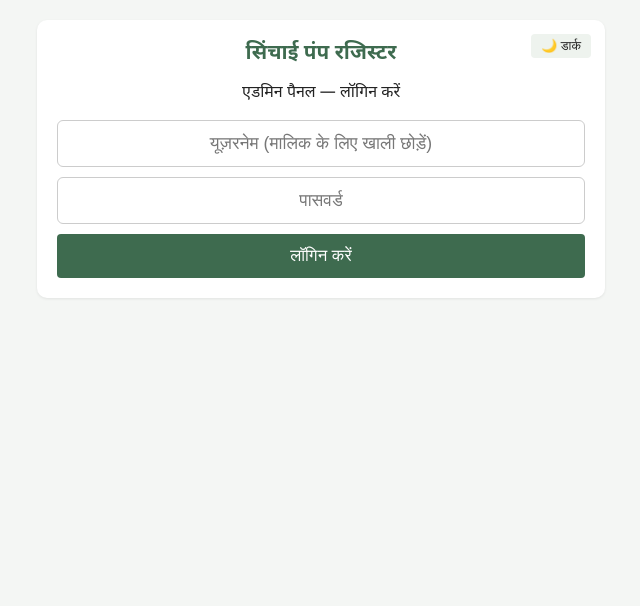
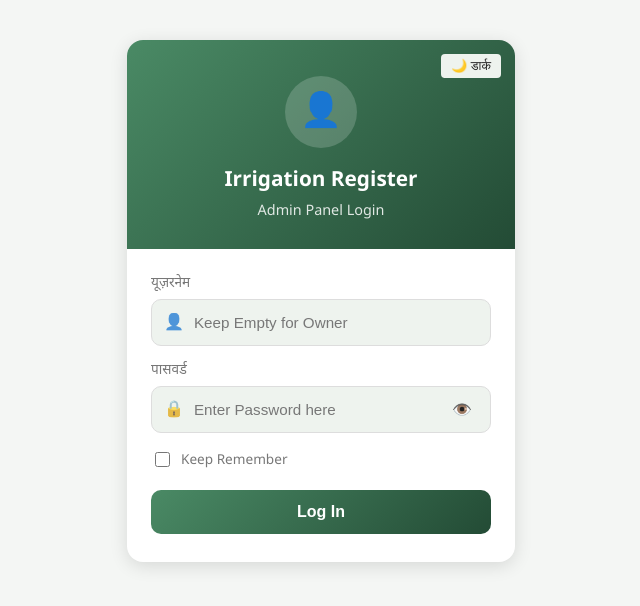
Before and after one commit to sohanyadav20/Sichai_app, a React (Vite) app in the folder frontend/: page / in a window 1280 px wide. Shown: the top 606 px of the page, without its empty margins (319-959 px from the left). Built offline with nearby package versions, Linux system fonts and the light colour scheme.

Commit message:
Update Login Page

```diff
--- a/frontend/src/App.css
+++ b/frontend/src/App.css
@@ -76,6 +76,136 @@ input::placeholder {
 
 .theme-toggle-corner:hover {
   background: var(--border);
+}
+
+/* ================= Login page (admin panel ka darwaaza) ================= */
+.login-page {
+  max-width: 420px;
+  margin: 0 auto;
+  padding: 40px 16px;
+}
+
+.login-card {
+  position: relative;
+  background: var(--card-bg);
+  border-radius: 16px;
+  overflow: hidden;
+  box-shadow: 0 4px 18px var(--shadow-strong);
+}
+
+.login-card-header {
+  background: linear-gradient(135deg, #4a8a65, #234b35);
+  color: white;
+  text-align: center;
+  padding: 36px 24px 28px;
+}
+
+.login-avatar {
+  width: 72px;
+  height: 72px;
+  border-radius: 50%;
+  background: rgba(255, 255, 255, 0.18);
+  display: flex;
+  align-items: center;
+  justify-content: center;
+  font-size: 2.1rem;
+  margin: 0 auto 16px;
+}
+
+.login-card-header h1 {
+  margin: 0 0 6px;
+  font-size: 1.3rem;
+}
+
+.login-card-header p {
+  margin: 0;
+  font-size: 0.9rem;
+  color: rgba(255, 255, 255, 0.85);
+}
+
+.login-card-body {
+  padding: 26px 24px 28px;
+  display: flex;
+  flex-direction: column;
+  gap: 16px;
+}
+
+.login-field {
+  display: flex;
+  flex-direction: column;
+  gap: 6px;
+  font-size: 0.85rem;
+  color: var(--text-muted);
+  text-align: left;
+}
+
+.input-with-icon {
+  display: flex;
+  align-items: center;
+  gap: 8px;
+  background: var(--row-hover);
+  border: 1px solid var(--border);
+  border-radius: 10px;
+  padding: 4px 12px;
+}
+
+.input-with-icon .input-icon {
+  font-size: 1rem;
+  opacity: 0.75;
+}
+
+.input-with-icon input {
+  flex: 1;
+  border: none;
+  background: transparent;
+  padding: 10px 2px;
+  font-size: 0.95rem;
+  color: var(--text);
+  outline: none;
+}
+
+.eye-toggle {
+  background: transparent;
+  padding: 4px 6px;
+  font-size: 1rem;
+  line-height: 1;
+}
+
+.eye-toggle:hover {
+  background: var(--border);
+  border-radius: 6px;
+}
+
+.remember-row {
+  display: flex;
+  align-items: center;
+  gap: 8px;
+  font-size: 0.85rem;
+  color: var(--text-muted);
+  cursor: pointer;
+}
+
+.remember-row input {
+  width: 15px;
+  height: 15px;
+}
+
+.login-submit-btn {
+  background: linear-gradient(135deg, #4a8a65, #234b35);
+  color: white;
+  padding: 13px;
+  border-radius: 10px;
+  font-size: 1rem;
+  font-weight: bold;
+  margin-top: 4px;
+}
+
+.login-submit-btn:hover {
+  filter: brightness(1.08);
+}
+
+.login-submit-btn:disabled {
+  opacity: 0.7;
 }
 
 .app-header {
--- a/frontend/src/App.jsx
+++ b/frontend/src/App.jsx
@@ -56,7 +56,7 @@ const NAV = [
 function buildWhatsAppLink(phone, name, due) {
   const digits = (phone || "").replace(/\D/g, "");
   const withCountryCode = digits.length === 10 ? `91${digits}` : digits;
-  const message = `${name}, आपका सिंचाई पंप का बकाया ₹${due.toFixed(
+  const message = `${name} आपका सिंचाई का बकाया ₹${due.toFixed(
     2,
   )} है। कृपया जल्द भुगतान करें। धन्यवाद। -सोहन यादव`;
   return `https://wa.me/${withCountryCode}?text=${encodeURIComponent(message)}`;
@@ -68,7 +68,7 @@ function buildSmsLink(phone, name, due) {
   const digits = (phone || "").replace(/\D/g, "");
   const withCountryCode =
     digits.length === 10 ? `+91${digits}` : digits ? `+${digits}` : "";
-  const message = `${name}, आपका सिंचाई पंप का बकाया ₹${due.toFixed(
+  const message = `${name} आपका सिंचाई का बकाया ₹${due.toFixed(
     2,
   )} है। कृपया जल्द भुगतान करें। धन्यवाद। -सोहन यादव`;
   // iPhone aur Android me "body=" ke pehle alag symbol chahiye hota hai
@@ -173,7 +173,8 @@ function FarmerRecordView({ theme, toggleTheme }) {
           toggleTheme={toggleTheme}
           className="theme-toggle-corner"
         />
-        <h1>सिंचाई पंप रजिस्टर</h1>
+        <h1>सिंचाई विवरण</h1>
+        <h1>Irrigation Details</h1>
         <p>अपना मोबाइल नंबर डालकर अपना रिकॉर्ड देखें / प्रिंट करें</p>
         <div className="farmer-view-search">
           <input
@@ -306,7 +307,10 @@ export default function App() {
 function AdminGate({ theme, toggleTheme }) {
   const [auth, setAuth] = useState(() => {
     try {
-      const saved = JSON.parse(sessionStorage.getItem(AUTH_KEY) || "null");
+      // Pehle "याद रखें" wala (localStorage) check karo, phir isi tab ka session wala
+      const raw =
+        localStorage.getItem(AUTH_KEY) || sessionStorage.getItem(AUTH_KEY);
+      const saved = JSON.parse(raw || "null");
       if (saved && saved.token) {
         setAuthToken(saved.token);
         return saved;
@@ -318,6 +322,8 @@ function AdminGate({ theme, toggleTheme }) {
   });
   const [username, setUsername] = useState("");
   const [password, setPassword] = useState("");
+  const [showPassword, setShowPassword] = useState(false);
+  const [rememberMe, setRememberMe] = useState(false);
   const [error, setError] = useState("");
   const [loading, setLoading] = useState(false);
 
@@ -335,7 +341,13 @@ function AdminGate({ theme, toggleTheme }) {
         username: data.username,
         role: data.role,
       };
+      if (rememberMe) {
+        localStorage.setItem(AUTH_KEY, JSON.stringify(saved));
+        sessionStorage.removeItem(AUTH_KEY);
+      } else {
         sessionStorage.setItem(AUTH_KEY, JSON.stringify(saved));
+        localStorage.removeItem(AUTH_KEY);
+      }
       setAuthToken(saved.token);
       setPassword("");
       setAuth(saved);
@@ -350,6 +362,7 @@ function AdminGate({ theme, toggleTheme }) {
 
   const handleLogout = () => {
     sessionStorage.removeItem(AUTH_KEY);
+    localStorage.removeItem(AUTH_KEY);
     setAuthToken(null);
     setAuth(null);
   };
@@ -366,36 +379,76 @@ function AdminGate({ theme, toggleTheme }) {
   }
 
   return (
-    <div className="farmer-view">
-      <div className="farmer-view-box">
+    <div className="login-page">
+      <div className="login-card">
         <ThemeToggle
           theme={theme}
           toggleTheme={toggleTheme}
           className="theme-toggle-corner"
         />
-        <h1>सिंचाई पंप रजिस्टर</h1>
-        <p>एडमिन पैनल — लॉगिन करें</p>
-        <div className="farmer-view-search">
+        <div className="login-card-header">
+          <div className="login-avatar">👤</div>
+          <h1>Irrigation Register</h1>
+          <p>Admin Panel Login</p>
+        </div>
+
+        <div className="login-card-body">
+          <label className="login-field">
+            यूज़रनेम
+            <div className="input-with-icon">
+              <span className="input-icon">👤</span>
               <input
                 type="text"
-            placeholder="यूज़रनेम (मालिक के लिए खाली छोड़ें)"
+                placeholder="Keep Empty for Owner"
                 value={username}
                 autoCapitalize="none"
                 onChange={(e) => setUsername(e.target.value)}
                 onKeyDown={(e) => e.key === "Enter" && handleLogin()}
               />
-          <input
-            type="password"
-            placeholder="पासवर्ड"
+            </div>
+          </label>
+
+          <label className="login-field">
+            पासवर्ड
+            <div className="input-with-icon">
+              <span className="input-icon">🔒</span>
+              <input
+                type={showPassword ? "text" : "password"}
+                placeholder="Enter Password here"
                 value={password}
                 onChange={(e) => setPassword(e.target.value)}
                 onKeyDown={(e) => e.key === "Enter" && handleLogin()}
               />
-          <button onClick={handleLogin} disabled={loading}>
-            {loading ? "जांच रहे हैं..." : "लॉगिन करें"}
-          </button>
-        </div>
+              <button
+                type="button"
+                className="eye-toggle"
+                onClick={() => setShowPassword((v) => !v)}
+                title={showPassword ? "Hide Password" : "Show Password"}
+              >
+                {showPassword ? "🙈" : "👁️"}
+              </button>
+            </div>
+          </label>
+
+          <label className="remember-row">
+            <input
+              type="checkbox"
+              checked={rememberMe}
+              onChange={(e) => setRememberMe(e.target.checked)}
+            />
+            Keep Remember
+          </label>
+
           {error && <p className="farmer-view-error">{error}</p>}
+
+          <button
+            className="login-submit-btn"
+            onClick={handleLogin}
+            disabled={loading}
+          >
+            {loading ? "जांच रहे हैं..." : "Log In"}
+          </button>
+        </div>
       </div>
     </div>
   );
@@ -1059,8 +1112,7 @@ function AdminApp({ auth, onLogout, theme, toggleTheme }) {
               {printMode === "full" && (
                 <div className="print-report">
                   <div className="print-only-header">
-                    <h1>सिंचाई विवरण</h1>
-                    <h1>Irrigation Details</h1>
+                    <h1>सिंचाई पंप रजिस्टर</h1>
                     <h2>{activeFarmer.name}</h2>
                     {activeFarmer.phone && <p>मोबाइल: {activeFarmer.phone}</p>}
                     <p>
@@ -1154,8 +1206,7 @@ function AdminApp({ auth, onLogout, theme, toggleTheme }) {
               {printMode === "range" && (
                 <div className="print-report">
                   <div className="print-only-header">
-                    <h1>सिंचाई विवरण</h1>
-                    <h1>Irrigation Details</h1>
+                    <h1>सिंचाई पंप रजिस्टर</h1>
                     <h2>{activeFarmer.name}</h2>
                     {activeFarmer.phone && <p>मोबाइल: {activeFarmer.phone}</p>}
                     <p>
@@ -1240,9 +1291,9 @@ function AdminApp({ auth, onLogout, theme, toggleTheme }) {
                   </table>
 
                   <div className="summary-bar">
-                    इस अवधि की सिंचाई: ₹{rangeTotalCost.toFixed(2)}{" "}
-                    &nbsp;|&nbsp; जमा: ₹{rangeTotalPaid.toFixed(2)}{" "}
-                    &nbsp;|&nbsp; बकाया: ₹{rangeDue.toFixed(2)}
+                    कुल सिंचाई: ₹{rangeTotalCost.toFixed(2)} &nbsp;|&nbsp; कुल
+                    जमा: ₹{rangeTotalPaid.toFixed(2)} &nbsp;|&nbsp; कुल बकाया: ₹
+                    {rangeDue.toFixed(2)}
                   </div>
                 </div>
               )}
@@ -1338,7 +1389,7 @@ function AdminApp({ auth, onLogout, theme, toggleTheme }) {
               </div>
 
               <div className="card no-print">
-                <h3>सिंचाई रिकॉर्ड</h3>
+                <h3>सिंचाई रिकॉर्ड (स्क्रीन व्यू)</h3>
                 <div className="date-filter-row no-print">
                   <button
                     className={
--- a/frontend/src/api.js
+++ b/frontend/src/api.js
@@ -22,8 +22,10 @@ api.interceptors.response.use(
   (r) => r,
   (err) => {
     const isLogin = (err.config?.url || '').includes('/admin/login');
-    if (err.response?.status === 401 && !isLogin && sessionStorage.getItem(AUTH_KEY)) {
+    const hadAuth = sessionStorage.getItem(AUTH_KEY) || localStorage.getItem(AUTH_KEY);
+    if (err.response?.status === 401 && !isLogin && hadAuth) {
       sessionStorage.removeItem(AUTH_KEY);
+      localStorage.removeItem(AUTH_KEY);
       window.location.reload();
     }
     return Promise.reject(err);
```
Lines whose indentation alone changed are shown as unchanged.
